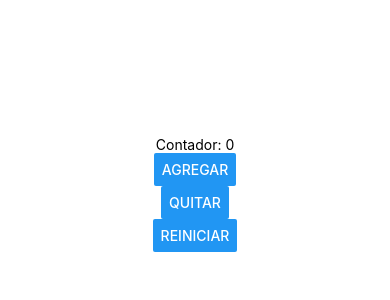
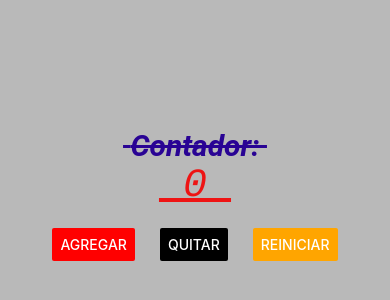
Before and after one commit to richConducted11/PAM211, a React Native app in the folder intro/: screen / in a window 390 px wide. Shown: the part 228-528 px from the top of the page. Built offline with nearby package versions, Linux system fonts and the light colour scheme.

Commit message:
Cambios realizados en clase

```diff
--- a/intro/App.js
+++ b/intro/App.js
@@ -1,38 +1,14 @@
 
 //1. Imports: Zona de imports
-import { StatusBar } from 'expo-status-bar';
-import { StyleSheet, Text, View, Button } from 'react-native';
-import React, {useState} from 'react';
+import ContadorScreen from './screens/ContadorScreen';
 
 
 //2. Main: Zona de componentes
 export default function App() {
 
-  const [contador, setContador]= useState(0);
-
   return (
 
-    <View style={styles.container}>
-
-      <Text> Contador: {contador} </Text>
-      <Button title='Agregar' onPress={()=>setContador(contador+1)} />
-        <Button title='Quitar' onPress={()=>setContador(contador-1)} />
-        <Button title='Reiniciar' onPress={()=>setContador(0)} />
-
-      <StatusBar style="auto" />
-
-    </View>
-
+    <ContadorScreen> </ContadorScreen>
 
   );
 }
-
-//3. Estilos: Zona de estética para componentes
-const styles = StyleSheet.create({
-  container: {
-    flex: 1,
-    backgroundColor: '#fff',
-    alignItems: 'center',
-    justifyContent: 'center',
-  },
-});
--- /dev/null
+++ b/intro/screens/ContadorScreen.js
@@ -0,0 +1,62 @@
+
+//1. Imports: Zona de imports
+import { StatusBar } from 'expo-status-bar';
+import { StyleSheet, Text, View, Button } from 'react-native';
+import React, {useState} from 'react';
+
+
+//2. Main: Zona de componentes
+export default function ContadorScreen() {
+
+const [contador, setContador]= useState(0);
+
+return (
+
+    <View style={styles.container}>
+
+    <Text style={styles.texto} > Contador: </Text>
+    <Text style={styles.texto2} > {contador} </Text>
+    <View style={styles.botonesContainer}>
+    <Button color='red' title='Agregar' onPress={()=>setContador(contador+1)} />
+    <Button color='black' title='Quitar' onPress={()=>setContador(contador-1)} />
+    <Button color='orange' title='Reiniciar' onPress={()=>setContador(0)} />
+    </View>
+
+    <StatusBar style="auto" />
+
+    </View>
+
+
+);
+}
+
+//3. Estilos: Zona de estética para componentes
+const styles = StyleSheet.create({
+container: {
+    flex: 1,
+    backgroundColor: '#b9b9b9ff',
+    alignItems: 'center',
+    justifyContent: 'center',
+    },
+    texto:{
+        color: '#290394ff',
+        fontSize:30,
+        fontFamily:'Roboto',
+        fontWeight:'bold',
+        fontStyle:'italic',
+        textDecorationLine:'line-through',
+    },
+    texto2:{
+        color: '#ee1414ff',
+        fontSize:40,
+        fontFamily:'Courier',
+        fontWeight:'400',
+        fontStyle:'italic',
+        textDecorationLine:'underline',
+    },
+    botonesContainer:{
+        marginTop:20,
+        flexDirection:'row',
+        gap:25,
+    },
+});
```
